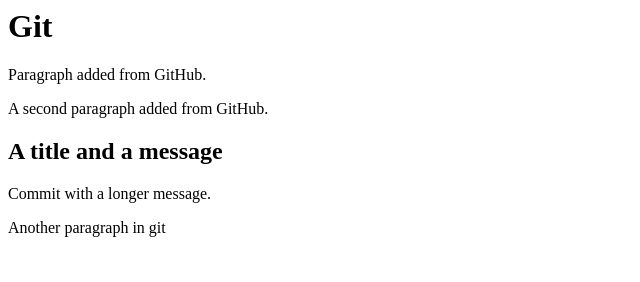
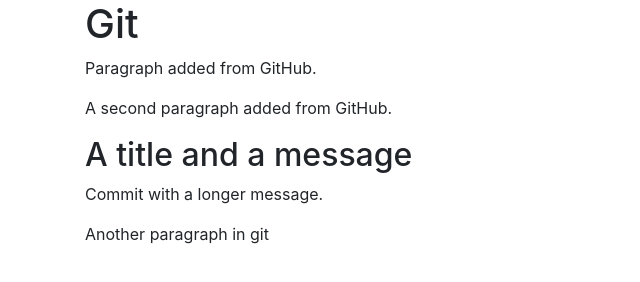
Before and after one commit to Dokpa/GitGitHubMasterclass, a plain HTML site: page index.html in a window 1280 px wide. Shown: the whole page, without its empty margins (0-640 px from the left). Drawn offline with nearby package versions, Linux system fonts and the light colour scheme.

Commit message:
add margin

```diff
--- a/index.html
+++ b/index.html
@@ -1,7 +1,10 @@
 <! DOCTYPE html>
 <html>
-    <head></head>
+    <head>
+        <link rel="stylesheet" href="https://stackpath.bootstrapcdn.com/bootstrap/4.4.1/css/bootstrap.min.css" integrity="sha384-Vkoo8x4CGsO3+Hhxv8T/Q5PaXtkKtu6ug5TOeNV6gBiFeWPGFN9MuhOf23Q9Ifjh" crossorigin="anonymous">
+    </head>
     <body>
+        <div class="container">
             <h1>Git</h1>
             <div>
                 <p>Paragraph added from GitHub.</p>
@@ -15,5 +18,6 @@
             </div>
             <p>Another paragraph in git</p>
 <!-- Some comments-->
+        </div>
     </body>
 </html>
```
Lines whose indentation alone changed are shown as unchanged.
